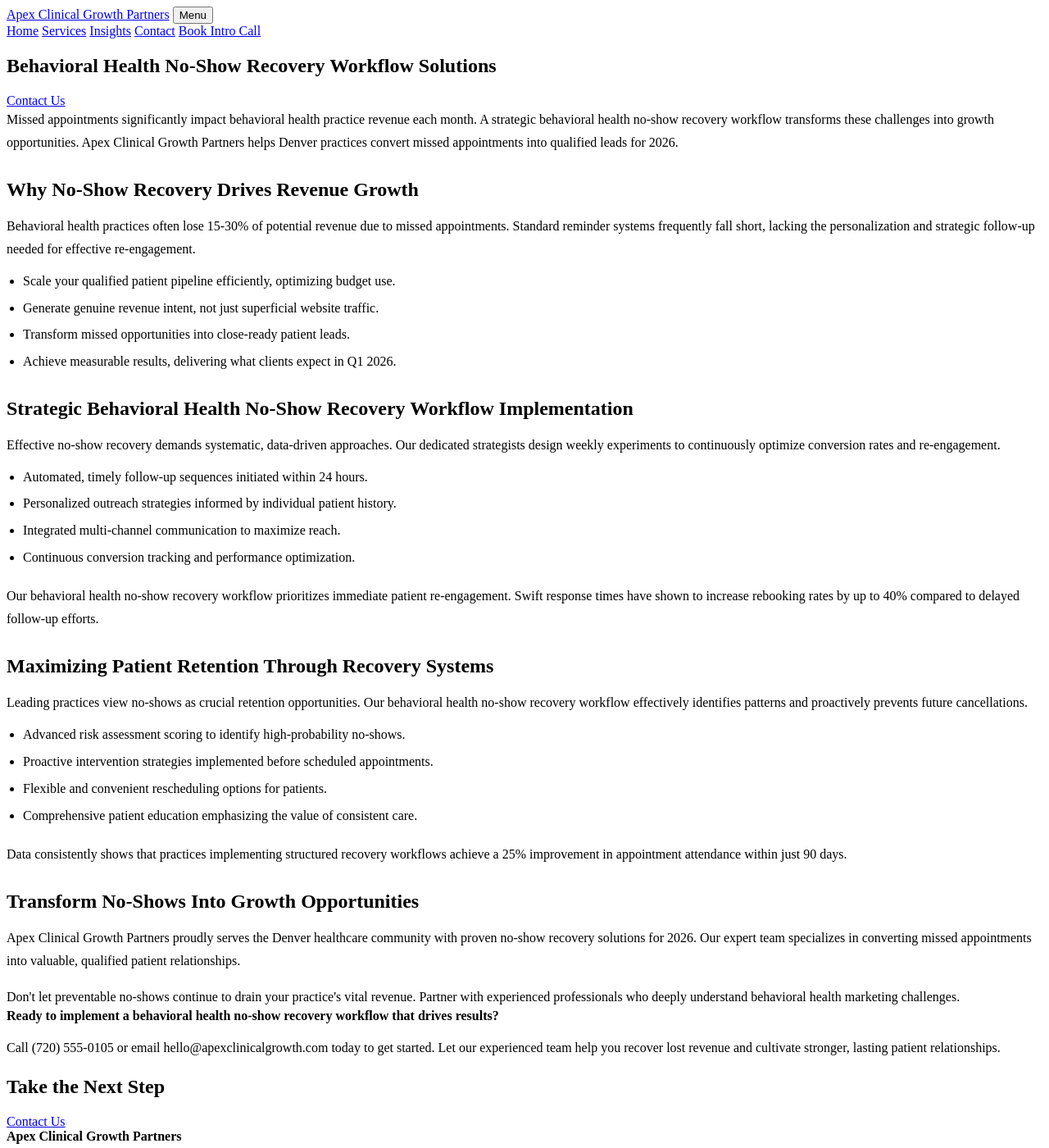
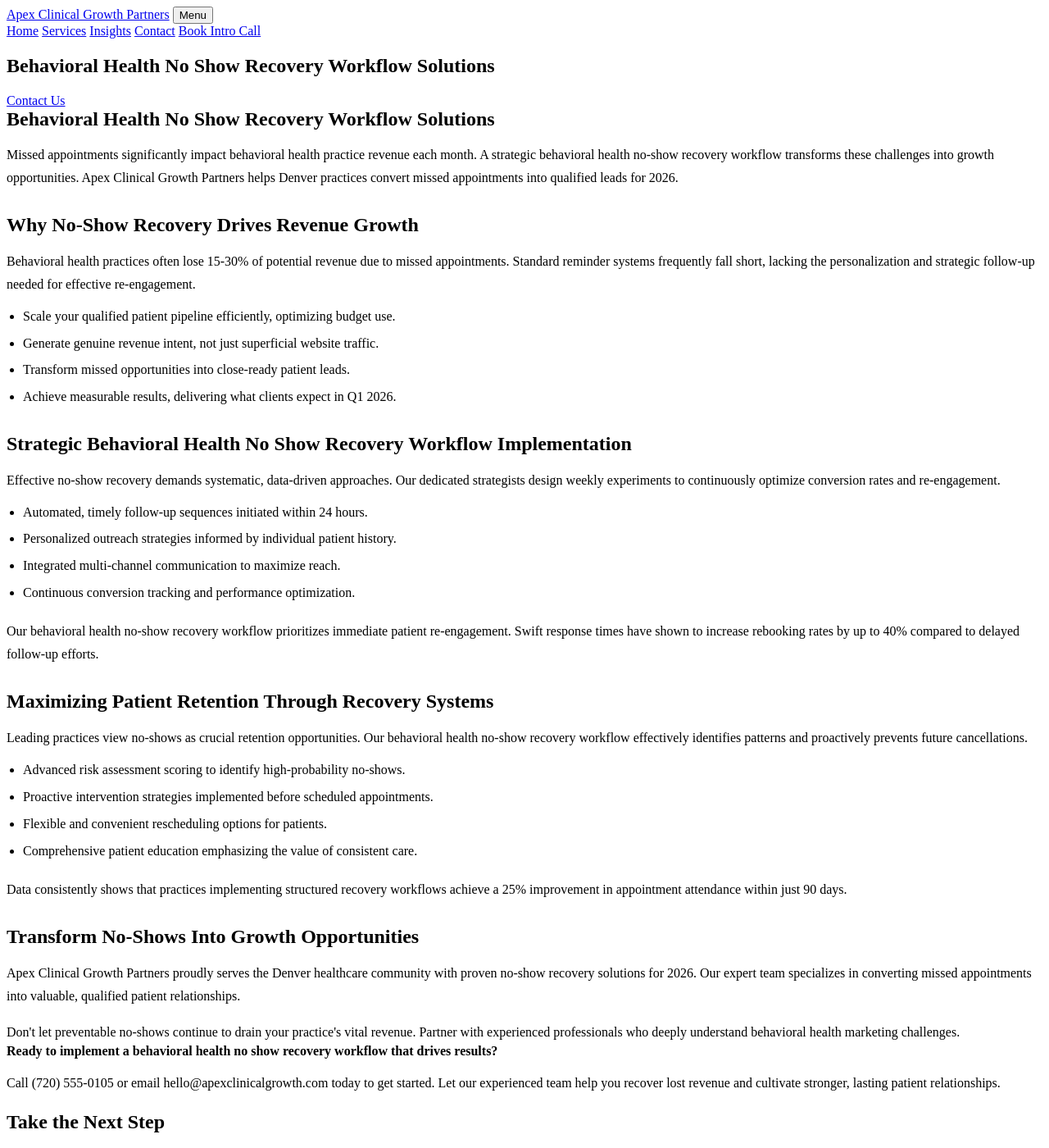
Before and after one commit to prjctlphbt/orbitr-canary-angular-20260228, a Jekyll site: the page angular-behavioral-noshow-20260228144655.html, which Jekyll copies as it is, in a window 1280 px wide and 1400 px high. Shown: the whole window at 82% size. Built offline with Jekyll 4.4.1, drawn with Linux system fonts in a browser that asks for light colours.

Commit message:
Rollback: Revert changes to angular-behavioral-noshow-20260228144655.html

```diff
--- a/angular-behavioral-noshow-20260228144655.html
+++ b/angular-behavioral-noshow-20260228144655.html
@@ -102,12 +102,13 @@
 <main class="page-main">
 <section class="page-hero landing-hero">
 <div class="container">
-<h1 class="orbitr-generated-content">Behavioral Health No-Show Recovery Workflow Solutions</h1>
+<h1 class="orbitr-generated-content">Behavioral Health No Show Recovery Workflow Solutions</h1>
 <a class="cta" href="/services/">Contact Us</a>
 </div>
 </section>
 <section class="landing-content">
 <div class="container orbitr-generated-content">
+<h1>Behavioral Health No Show Recovery Workflow Solutions</h1>
 <p>Missed appointments significantly impact behavioral health practice revenue each month. A strategic behavioral health no-show recovery workflow transforms these challenges into growth opportunities. Apex Clinical Growth Partners helps Denver practices convert missed appointments into qualified leads for 2026.</p>
 <h2>Why No-Show Recovery Drives Revenue Growth</h2>
 <p>Behavioral health practices often lose 15-30% of potential revenue due to missed appointments. Standard reminder systems frequently fall short, lacking the personalization and strategic follow-up needed for effective re-engagement.</p>
@@ -117,7 +118,7 @@
 <li>Transform missed opportunities into close-ready patient leads.</li>
 <li>Achieve measurable results, delivering what clients expect in Q1 2026.</li>
 </ul>
-<h2>Strategic Behavioral Health No-Show Recovery Workflow Implementation</h2>
+<h2>Strategic Behavioral Health No Show Recovery Workflow Implementation</h2>
 <p>Effective no-show recovery demands systematic, data-driven approaches. Our dedicated strategists design weekly experiments to continuously optimize conversion rates and re-engagement.</p>
 <ul>
 <li>Automated, timely follow-up sequences initiated within 24 hours.</li>
@@ -138,7 +139,7 @@
 <h2>Transform No-Shows Into Growth Opportunities</h2>
 <p>Apex Clinical Growth Partners proudly serves the Denver healthcare community with proven no-show recovery solutions for 2026. Our expert team specializes in converting missed appointments into valuable, qualified patient relationships.</p>
 <p>Don't let preventable no-shows continue to drain your practice's vital revenue. Partner with experienced professionals who deeply understand behavioral health marketing challenges.</p>
-<strong>Ready to implement a behavioral health no-show recovery workflow that drives results?</strong>
+<strong>Ready to implement a behavioral health no show recovery workflow that drives results?</strong>
 <p>Call (720) 555-0105 or email hello@apexclinicalgrowth.com today to get started. Let our experienced team help you recover lost revenue and cultivate stronger, lasting patient relationships.</p>
 </div>
 </section>
```
Also changed, not shown: other parts of angular-behavioral-noshow-20260228144655.html (+2 -2 lines).
